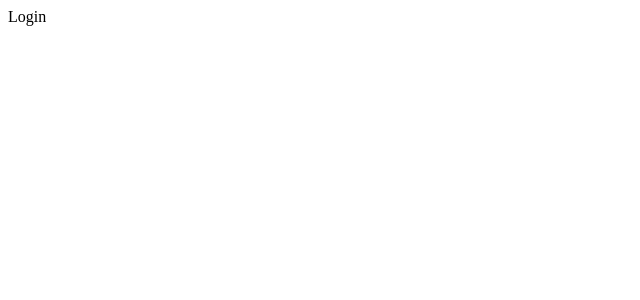
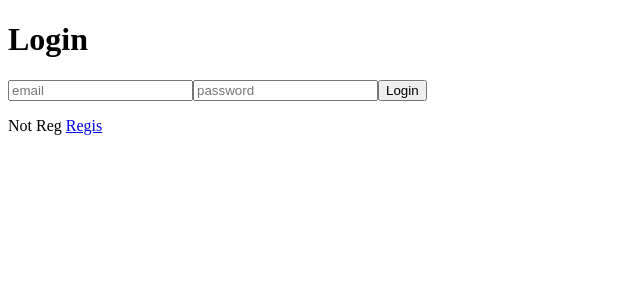
Before and after one commit to midlajco/Hazel-kidsclothing, a React (Vite) app: page /login in a window 1280 px wide. Shown: the top 300 px of the page, without its empty margins (0-640 px from the left). Built offline with nearby package versions, Linux system fonts and the light colour scheme.

Commit message:
implimented user login

```diff
--- a/src/pages/Login.jsx
+++ b/src/pages/Login.jsx
@@ -1,9 +1,79 @@
-import React from 'react'
+import { useState } from "react";
+import { Link } from "react-router-dom";
+import { getUserByEmail } from "../services/userService";
 
 function Login() {
-  return (
-    <div>Login</div>
-  )
-}
 
-export default Login
+     const [apiError, setApiError] = useState("")
+
+    const [email, setEmail] = useState("");
+    const [password, setPassword] = useState("");
+
+    const [errors, setErrors] = useState({});
+
+    const validate = () => {
+
+
+
+        const newErrors = {};
+
+
+        if (!email.trim()) {
+            newErrors.email = "Email is required";
+        }
+        if (!password) {
+            newErrors.password = "Password is required";
+        } else if (password.length < 6) {
+            newErrors.password = "Password must be at least 6 characters";
+
+
+
+        }
+          setErrors(newErrors);
+        return Object.keys(newErrors).length === 0;
+    }
+
+        const handleLogin = async  (e) => {
+            e.preventDefault();
+            setApiError("");
+            if(!validate()){
+                return;
+            }
+            const user =await getUserByEmail(email);
+            if(!user){
+                setApiError("user does not exist")
+                return
+            }
+            if(user.password !== password){
+                setApiError("password doesnt match")
+                return
+            }
+
+
+
+        }
+
+        return (
+            <div>
+                <form onSubmit={(e) => handleLogin(e)} >
+                    <h1>Login</h1>
+                    <input type="email"
+                        placeholder='email'
+                        onChange={(e) => setEmail(e.target.value)}
+                        value={email} />
+                        {errors.email && <p>{errors.email}</p>}
+                    <input type="password"
+                        placeholder='password'
+                        onChange={(e) => setPassword(e.target.value)}
+                        value={password} />
+                        {errors.password && <p>{errors.password}</p>}
+                    <button type='submit' >Login</button>
+                    {apiError && <p>{apiError}</p>}
+                    <p>Not Reg <Link to="/register" >Regis</Link></p>
+                </form>
+            </div>
+        )
+    }
+
+
+    export default Login
```
